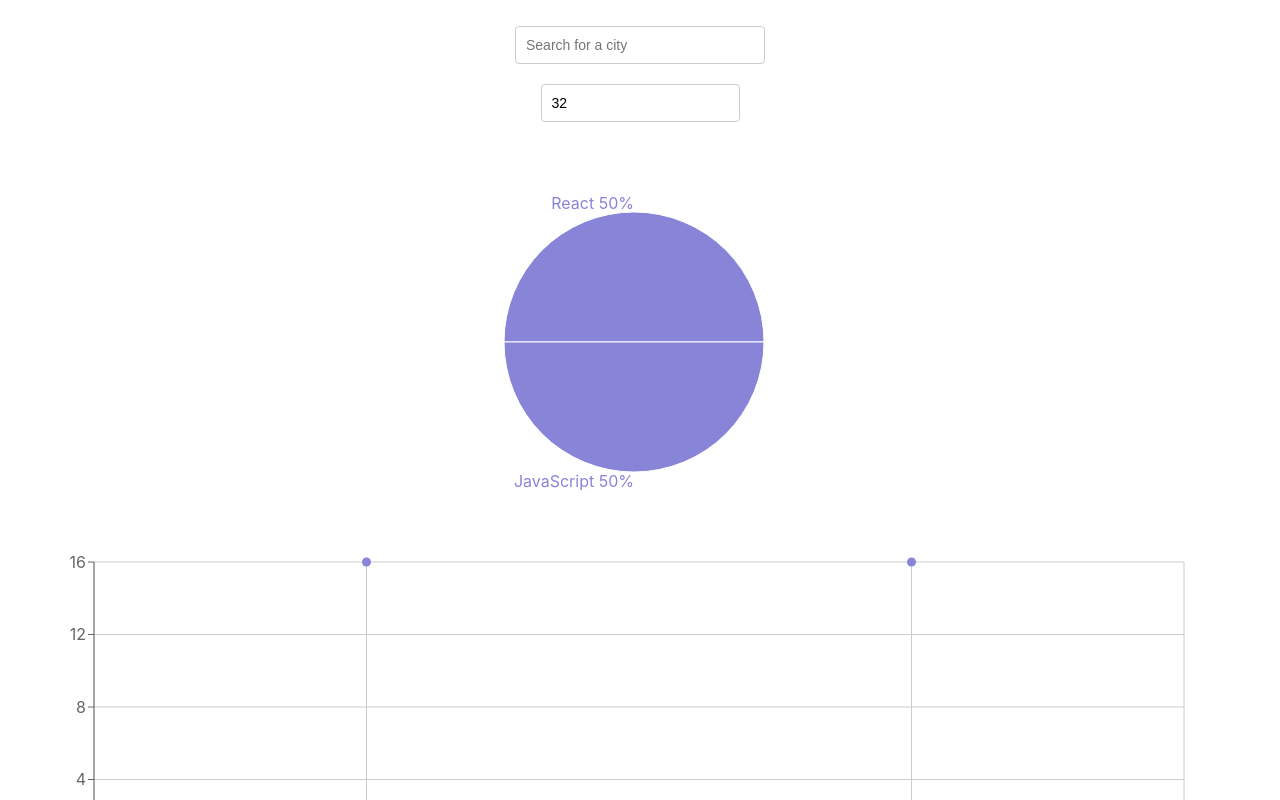
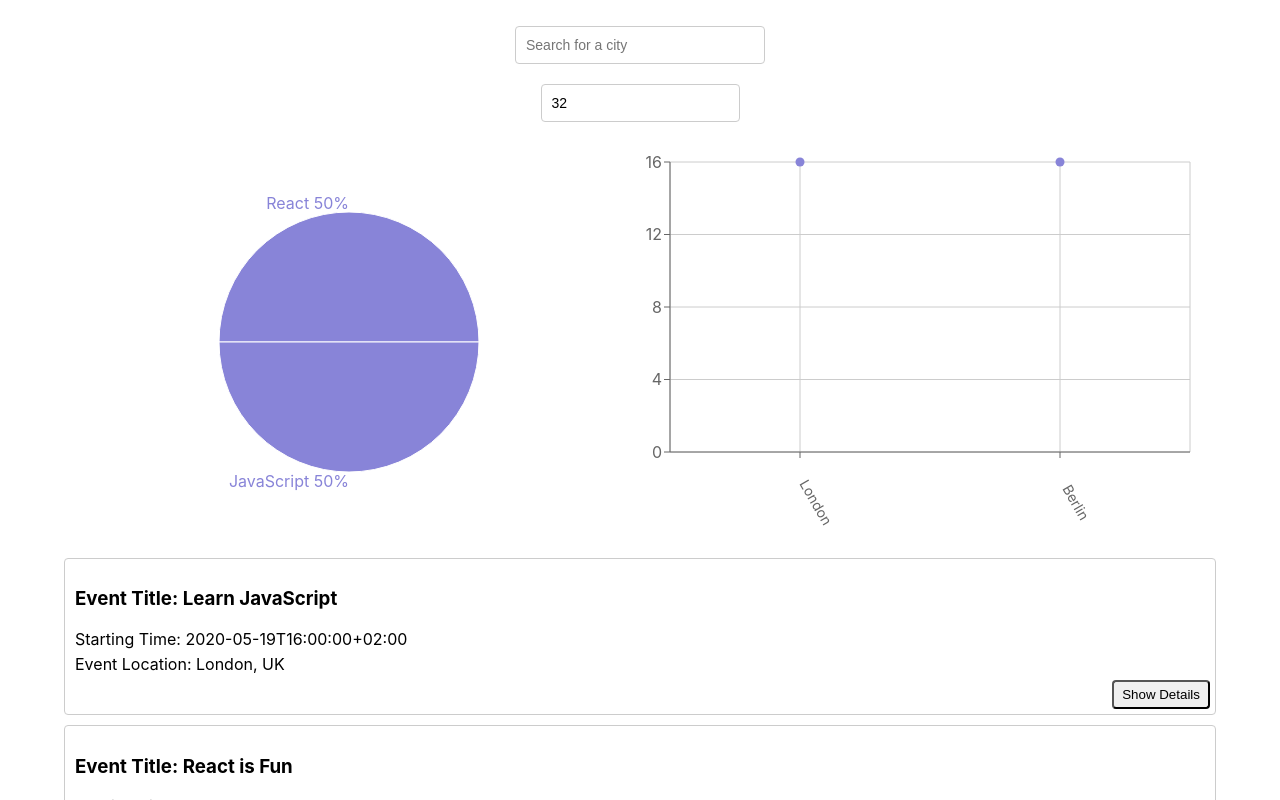
Before and after one commit to zachamoo3/meet-v2, a React (Create React App) app: page / in a window 1280 px wide. Shown: the top 800 px of the page. Built offline with nearby package versions, Linux system fonts and the light colour scheme; what atatus-spa would draw is missing.

Commit message:
Update display

```diff
--- a/src/App.css
+++ b/src/App.css
@@ -2,6 +2,8 @@
 .App {
   text-align: center;
   padding: 2% 5%;
+  display: flex;
+  flex-direction: column;
 }
 
 .App * {
@@ -94,3 +96,14 @@
   width: 250px;
   z-index: 1000;
 }
+
+.charts-container {
+  display: grid;
+  grid-template-columns: 1fr 1fr;
+}
+
+@media (max-width: 768px) {
+  .charts-container {
+    grid-template-columns: 1fr;
+  }
+}
--- a/src/App.js
+++ b/src/App.js
@@ -42,7 +42,7 @@
 
 	return (
 		<div className="App">
-			<div className='alerts-container'>
+			<div className="alerts-container">
 				{infoAlert.length ? <InfoAlert text={infoAlert} /> : null}
 				{errorAlert.length ? <ErrorAlert text={errorAlert} /> : null}
 				{warningAlert.length ? <WarningAlert text={warningAlert} /> : null}
@@ -56,7 +56,7 @@
 				setCurrentNumberOfEvents={setCurrentNumberOfEvents}
 				setErrorAlert={setErrorAlert}
 			/>
-			<div className='charts-container'>
+			<div className="charts-container">
 				<EventGenresChart
 					events={events}
 				/>
--- a/src/components/EventGenresChart.js
+++ b/src/components/EventGenresChart.js
@@ -1,7 +1,7 @@
 // src/componenets/EventGenresChart.js
 
 import { useState, useEffect } from 'react';
-import { PieChart, Pie, Cell, Legend, Tooltip, ResponsiveContainer } from 'recharts';
+import { PieChart, Pie, ResponsiveContainer } from 'recharts';
 
 const EventGenresChart = ({ events }) => {
     const [data, setData] = useState([]);
```
